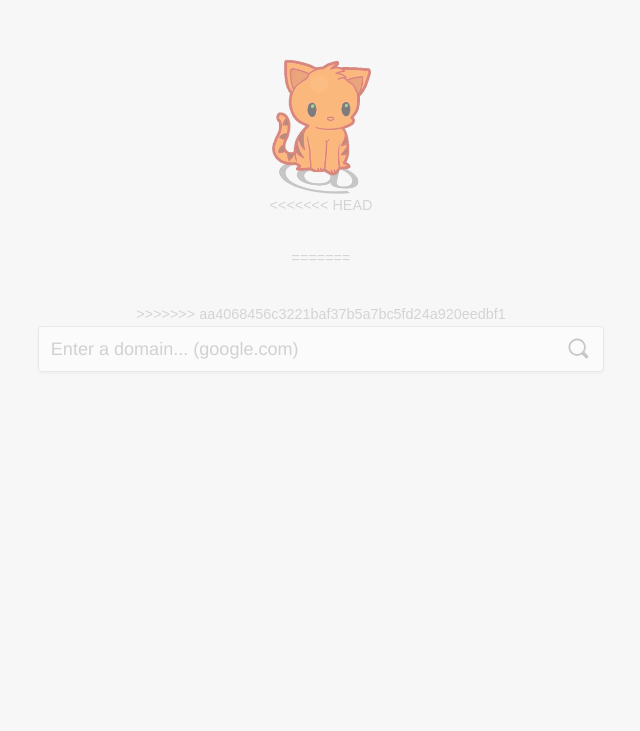
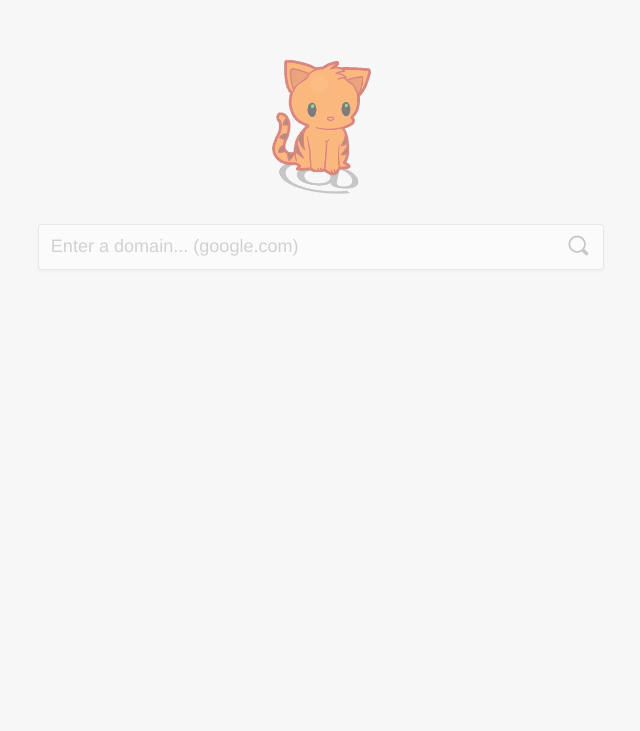
Before and after one commit to joon-ko/typosquat, a Flask app: page / in a window 1280 px wide. Shown: the part 141-872 px from the top of the page, without its empty margins (319-959 px from the left). Run offline with Flask 2, Linux system fonts and the light colour scheme; parts of the project's set-up code (start-up, migrations or seed data) failed here and were passed over.

Commit message:
fixed merge conflicts and changed logo color

```diff
--- a/typosquat/templates/index.html
+++ b/typosquat/templates/index.html
@@ -35,21 +35,9 @@
 				<div class="cw--c">
 					<div class="logo-wrap--home">
 						<img src="{{ url_for('static', filename='images/KittyLogoNoBack.png') }}" style="width:100px;margin:0 auto;display:block">
-<<<<<<< HEAD
-<!-- 						<a id="logo_homepage_link" class="logo_homepage" href="/about">
-							About DuckDuckGo
-							<span class="logo_homepage__tt">Learn More</span>
-                        </a> -->
-                    </div>
-                    <!-- <div class ="logo">
-                        <img src="{{ url_for('static', filename='images/logo.png') }}" style="width:200px;margin:0 auto;display:block">
-                    </div> -->
-					<div class="search-wrap--home">
-=======
 					</div>
 
  					<div class="search-wrap--home">
->>>>>>> aa4068456c3221baf37b5a7bc5fd24a920eedbf1
 						<form id="search_form_homepage" class="search  search--home  js-search-form" name="x" method="POST" action="javascript:;" onsubmit="jeff()">
 							<input id="search_form_input_homepage" class="search__input  js-search-input" type="text" autocomplete="off" name="q" tabindex="1" value="" placeholder="Enter a domain... (google.com)">
 							<input id="search_button_homepage" class="search__button  js-search-button" type="submit" tabindex="2" value="S" />
```
Also changed, not shown: typosquat/static/images/logo.png.
